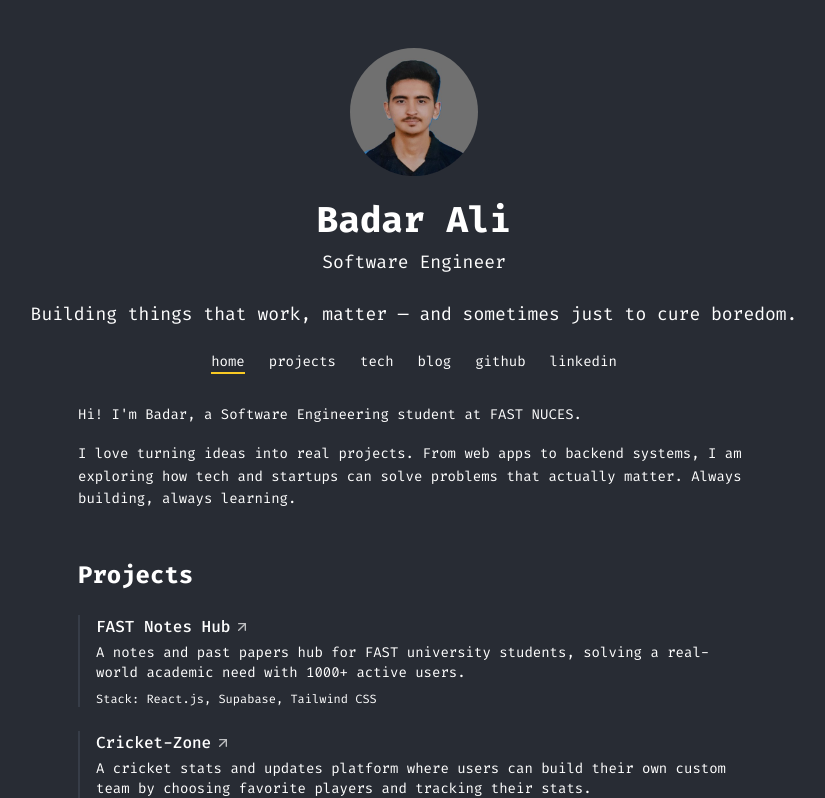
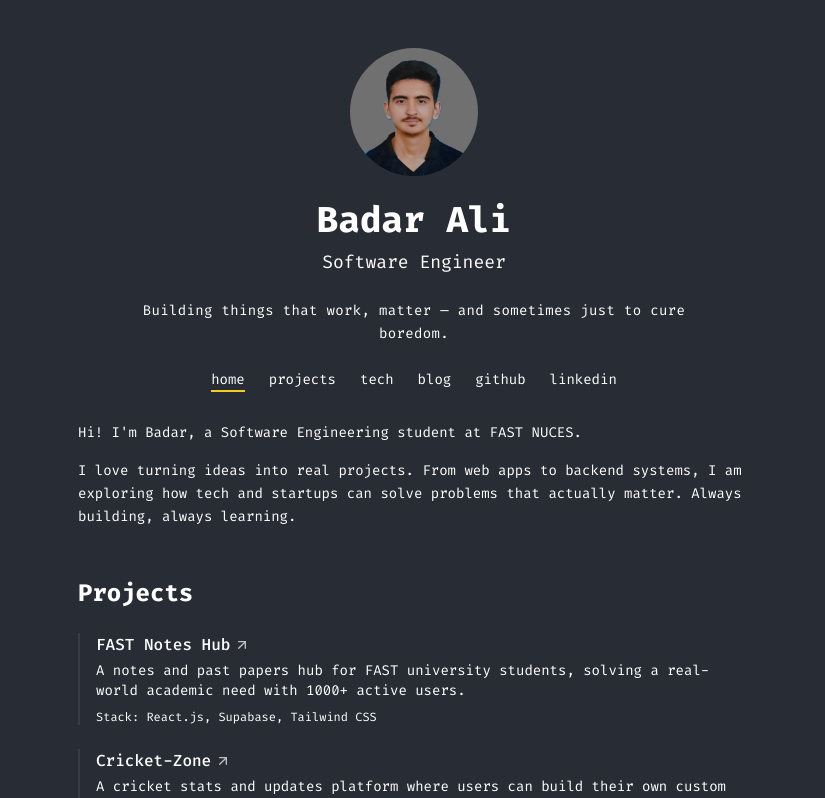
Before and after one commit to badarali5/portfolio-website, a React (Vite) app: page / in a window 1280 px wide. Shown: the top 798 px of the page, without its empty margins (226-1051 px from the left). Built offline with nearby package versions, Linux system fonts and the light colour scheme; the HTML template or start-up script is replaced by a standard one.

Commit message:
Update paragraph styling in ProfileSection component

```diff
--- a/src/components/ProfileSection.tsx
+++ b/src/components/ProfileSection.tsx
@@ -20,7 +20,7 @@ export const ProfileSection = () => {
         Software Engineer
       </p>
 
-      <p className="font-mono text-lg text-text-secondary mb-6 font-size: 0.95rem">
+      <p className="font-mono text-sm leading-relaxed tracking-wide text-text-secondary mb-6 max-w-xl mx-auto">
         Building things that work, matter — and sometimes just to cure boredom.
       </p>
 
```
